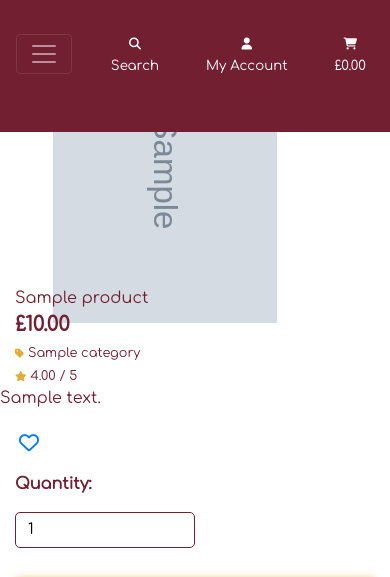
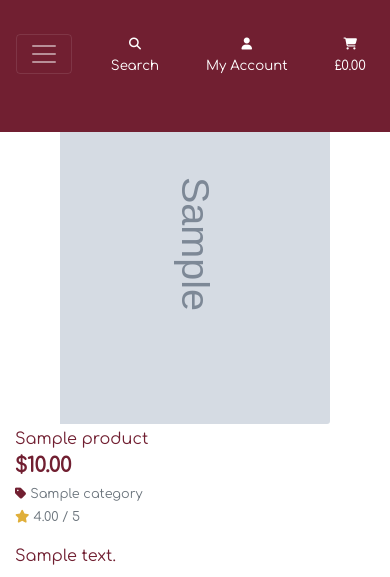
Before and after one commit to PaulModaley/guitarstore, a Django app: page /products/1/ in a window 390 px wide. Shown: the top 577 px of the page. Run offline with Django 3.2, Linux system fonts and the light colour scheme; tables that the repository leaves empty hold one stand-in row (values such as "Sample post"); grey boxes marked "Sample" are stand-in pictures; some libraries are stand-ins or nearby versions.

Commit message:
change product details page layout and style

```diff
--- a/products/templates/products/product_detail.html
+++ b/products/templates/products/product_detail.html
@@ -13,11 +13,11 @@
 <div class="overlay"></div>
 <div class="container-fluid">
     <div class="row">
-            <div class="col-12 col-md-6 col-lg-4">
-                <div class="image-container">
+        <div class="col-12 col-md-6 col-lg-4 offset-lg-2">
+            <div class="image-container my-5">
                 {% if product.image %}
                 <a href="{{ product.image.url }}" target="_blank">
-                            <img class="card-img-top img-fluid" src="{{ product.image.url }}" alt="{{ product.name }}" style="max-height: 300px; max-width: 300px;">
+                    <img class="card-img-top img-fluid" src="{{ product.image.url }}" alt="{{ product.name }}">
                 </a>
                 {% else %}
                 <a href="">
@@ -27,72 +27,28 @@
             </div>
         </div>
         <div class="col-12 col-md-6 col-lg-4">
-                <div class="product-details-container">
+            <div class="product-details-container mb-5 mt-md-5">
                 <p class="mb-0">{{ product.name }}</p>
-                    <p class="lead mb-0 text-left font-weight-bold">£{{ product.price }}</p>
-                    <p class="small mt-1 mb-0"><i class="fas fa-tag mr-1 small" style="color: #E0AF3A;"></i>{{ product.category }}</p></small>
+                <p class="lead mb-0 text-left font-weight-bold">${{ product.price }}</p>
+                {% if product.category %}
+                <p class="small mt-1 mb-0">
+                    <a class="text-muted" href="{% url 'products' %}?category={{ product.category.name }}">
+                        <i class="fas fa-tag mr-1"></i>{{ product.category.friendly_name }}
+                    </a>
+                </p>
+                {% endif %}
                 {% if product.rating %}
-                    <p class="small mt-1 mb-0"><i class="fas fa-star mr-1 small" style="color: #E0AF3A;"></i>{{ product.rating }} / 5</small>
+                <small class="text-muted"><i class="fas fa-star mr-1"></i>{{ product.rating }} / 5</small>
                 {% else %}
                 <small class="text-muted">No Rating</small>
                 {% endif %}
-                    <div class="row"> <p class="mt-9">{{ product.description }}</p></div>
-
+                {% if request.user.is_authenticated %}
+                <div class="row">
+                <small class="text-muted">
+                    Add to Wishlist
+                </small>
                 </div>
-
-                <!-- Form for adding to wishlist -->
-                <div>
-                    {% if wishlist %}
-                    <span class="d-none d-lg-inline-block red">Remove from Wishlist: </span>
-                    <a href="{% url 'remove_from_wishlist' product.id %}">
-                        <i class="hover-heart-green fas fa-heart fa-lg ml-1 mt-3 red"></i>
-                    </a>
-                {% else %}
-                    <span class="d-none d-lg-inline-block green">Add to Wishlist: </span>
-                    <a class="wishlist_btn hvr-grow" href="{% if user.is_authenticated %}{% url 'add_to_wishlist' product.id %}{% else %}{% url 'account_login' %}{% endif %}">
-                        <i class="hover-heart-red far fa-heart fa-lg ml-1 mt-3 green"></i>
-                    </a>
                 {% endif %}
-
-
-
-
-
-                <!-- Form for adding to cart -->
-                <form class="form" action="" method="POST">
-                    {% csrf_token %}
-                    <div class="form-row">
-                        <div class="col-12">
-                            <p class="mt-3"><strong>Quantity:</strong></p>
-                            <div class="form-group w-50">
-                                <div class="input-group">
-                                    <input class="form-control qty_input" type="number" name="quantity" value="1" min="1" max="99" data-item_id="{{ product.id }}" id="increment_qty_{{ product.id }}">
-                                </div>
-                        </div>
-
-                        <div class="form-row">
-                        <div class="col-12">
-                            <div class="mt-3">
-                                <button input type="submit" formaction="{% url 'add_to_cart' product.id %}" class="btn px-3 two" id="cart" class="btn rounded-0 text-uppercase mt-5" value="Add to Bag">Add to Cart</button>
-                            </div>
-                            <div class="my-3">
-                            <a href="{% url 'view_cart' %}" class="btn px-3 two"><span>View Cart</span></a>
-                            </div>
-                            <a href="{% url 'products' %}" class="btn rounded-50">
-                                <span class="icon">
-                                    <i class="fas fa-chevron-left"></i>
-                                </span>
-                                <span>Keep Shopping</span>
-                            </a>
-                            <div class="my-5"></div>
-                        </div>
-                        </div>
-
-                        <input type="hidden" name="redirect_url" value="{{ request.path }}">
-                    </div>
-                </form>
-            </div>
-        </div>
                 {% if request.user.is_superuser %}
                 <small class="ml-3">
                     <a href="{% url 'edit_product' product.id %}">Edit</a> |
@@ -100,7 +56,56 @@
                 </small>
                 {% endif %}
 
+                <p class="mt-3">{{ product.description }}</p>
+                <form class="form" action="{% url 'add_to_cart' product.id %}" method="POST">
+                    {% csrf_token %}
 
+                        <div class="col-12">
+                            <p class="mt-3"><strong>Quantity:</strong></p>
+                            <div class="form-group w-50">
+                                <div class="input-group">
+                                    <div class="input-group-prepend">
+                                        <button class="decrement-qty btn rounded-50 mr-1"
+                                            data-item_id="{{ product.id }}" id="decrement-qty_{{ product.id }}">
+                                            <span class="icon">
+                                                <i class="fas fa-minus"></i>
+                                            </span>
+                                        </button>
+                                    </div>
+                                    <input class="form-control qty_input" type="number" name="quantity" value="1"
+                                        min="1" max="99" data-item_id="{{ product.id }}" id="id_qty_{{ product.id }}">
+                                    <div class="input-group-append">
+                                        <button class="increment-qty btn rounded-50 ml-1"
+                                            data-item_id="{{ product.id }}" id="increment-qty_{{ product.id }}">
+                                            <span class="icon">
+                                                <i class="fas fa-plus"></i>
+                                            </span>
+                                        </button>
+                                    </div>
+                                </div>
+                            </div>
+                        </div>
+
+                        <div class="col{% if s %}-12 mt-2{% endif %}">
+
+                            <button input type="submit" formaction="{% url 'add_to_cart' product.id %}"
+                                class="btn px-3 two" id="cart" class="btn rounded-0 text-uppercase mt-5"
+                                value="Add to Bag">Add to Cart</button>
+                                <a href="{% url 'products' %}" class="btn rounded-50 mt-5">
+                                    <span class="icon">
+                                        <i class="fas fa-chevron-left"></i>
+                                    </span>
+                                    <span>Keep Shopping</span>
+                                </a>
+                        </div>
+
+                        <input type="hidden" name="redirect_url" value="{{ request.path }}">
+
+                    </div>
+                </form>
+            </div>
+        </div>
+    </div>
 </div>
 {% endblock %}
 
--- a/static/css/base.css
+++ b/static/css/base.css
@@ -295,6 +295,10 @@ body {
 /* Product details page */
 
 .fa-star {
+    color:#E0AF3A;
+}
+
+.fa-tag {
     color:#711F31;
 }
 
```
Lines whose indentation alone changed are shown as unchanged.
